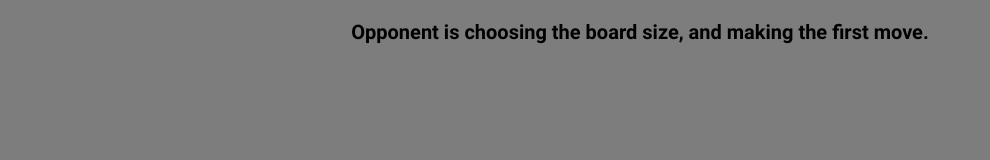
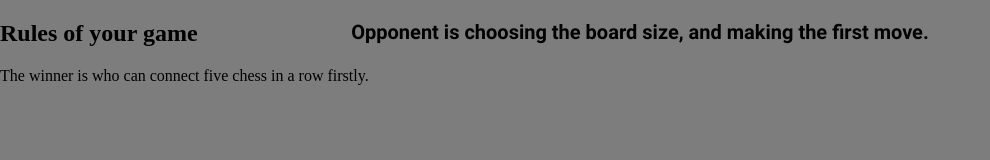
Before and after one commit to qianransun/five-in-row, a website: page five-in-row/index.html in a window 1280 px wide. Shown: the whole page, without its empty margins (0-990 px from the left). Drawn offline with nearby package versions, Linux system fonts and the light colour scheme.

Commit message:
Update index.html

```diff
--- a/five-in-row/index.html
+++ b/five-in-row/index.html
@@ -2,7 +2,7 @@
 <!-- build:[manifest] index.min.appcache -->
 <html lang="en" ng-app="myApp" ng-strict-di>
 <!-- /build -->
-
+<h2>Rules of your game</h2> The winner is who can connect five chess in a row firstly.
 <head>
     <meta charset="utf-8">
     <meta name="viewport" content="width=device-width, initial-scale=1, maximum-scale=1, user-scalable=no">
```
